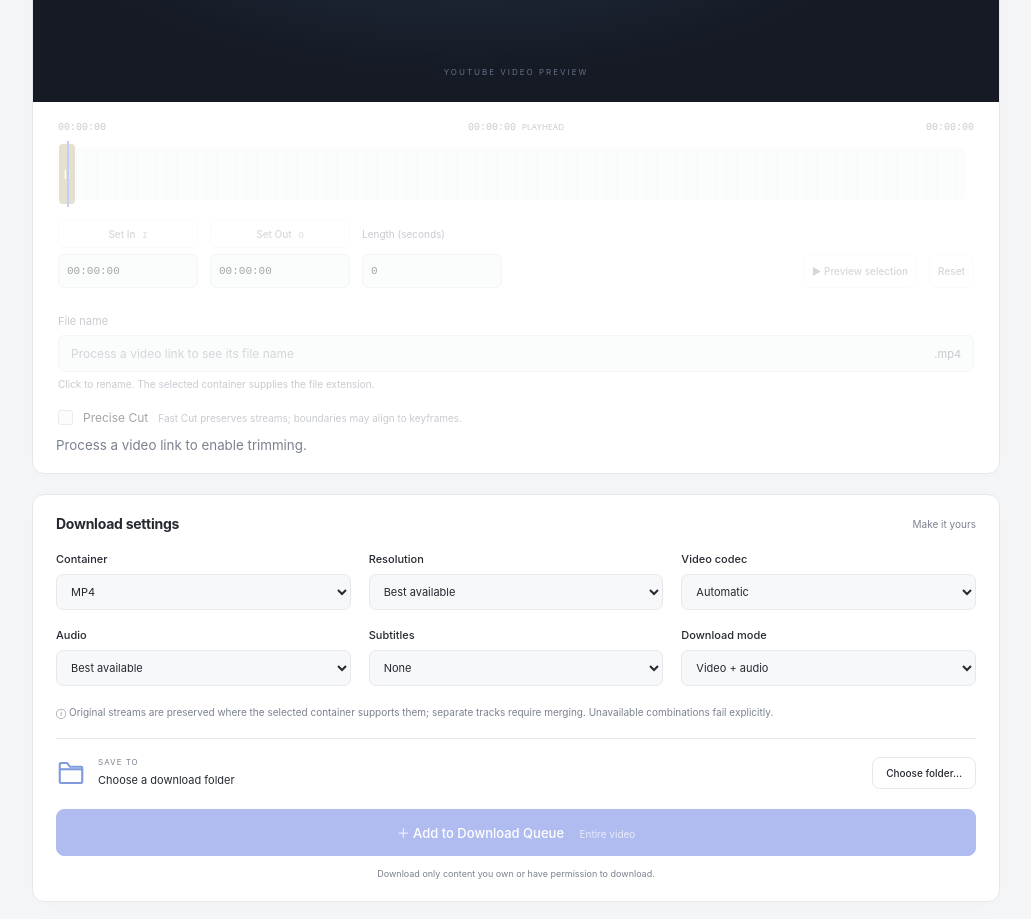
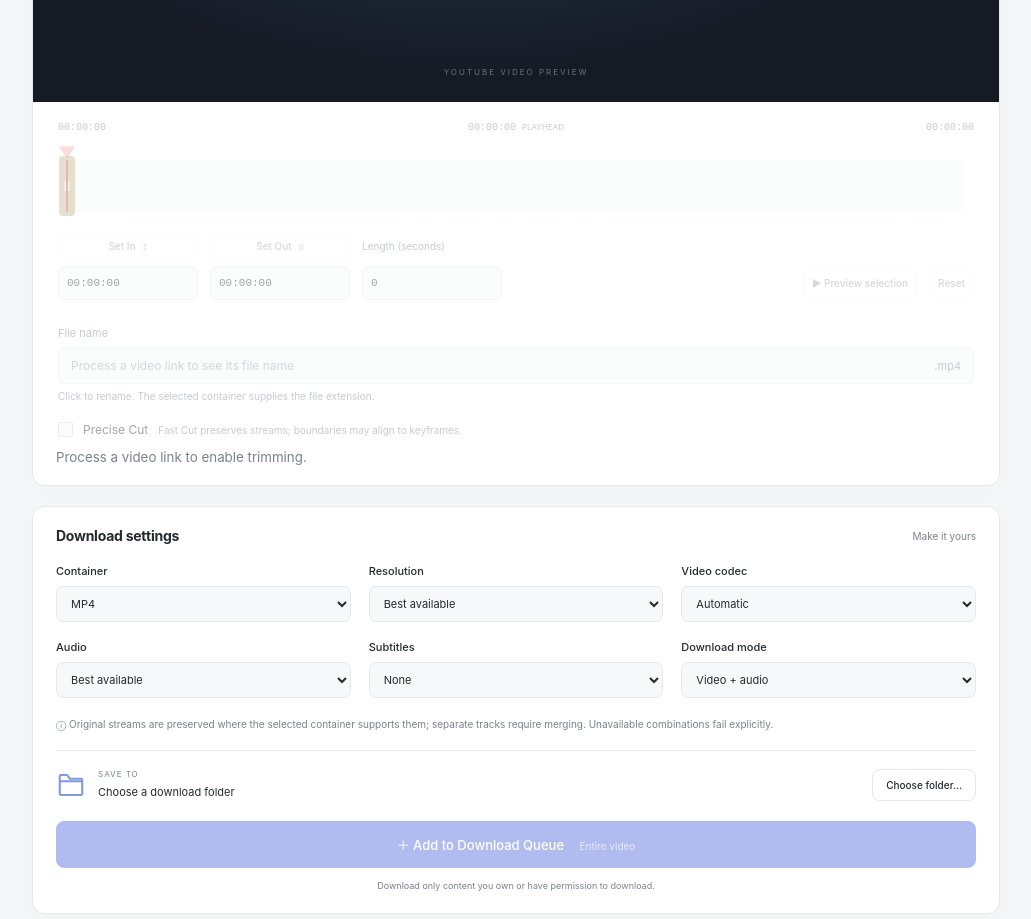
Before and after one commit to MolecularDust/TubeCutter, a React (Vite) app: page / in a window 1280 px wide. Shown: the part 960-1879 px from the top of the page, without its empty margins (124-1155 px from the left). Built offline with nearby package versions, Linux system fonts and the light colour scheme.

Commit message:
Make timeline scrubbing robust and add red triangle playhead handle

```diff
--- a/src/domain.ts
+++ b/src/domain.ts
@@ -131,3 +131,32 @@ export function isTrimmed(
     Math.round(end * 1000) !== Math.round(duration * 1000)
   );
 }
+
+export type SeekTarget = { position: number; expires: number };
+export function timelineTime(
+  clientX: number,
+  left: number,
+  width: number,
+  duration: number,
+): number {
+  if (
+    ![clientX, left, width, duration].every(Number.isFinite) ||
+    width <= 0 ||
+    duration <= 0
+  )
+    return 0;
+  return Math.max(0, Math.min(duration, ((clientX - left) / width) * duration));
+}
+export function acceptPlayerTime(
+  value: number,
+  pending: SeekTarget | null,
+  dragging: boolean,
+  now: number,
+): boolean {
+  if (!Number.isFinite(value) || value < 0 || dragging) return false;
+  return (
+    !pending ||
+    Math.abs(value - pending.position) <= 1 ||
+    now >= pending.expires
+  );
+}
--- a/src/main.tsx
+++ b/src/main.tsx
@@ -13,6 +13,9 @@ import {
   updateQueue,
   clearQueueRows,
   isTrimmed,
+  timelineTime,
+  acceptPlayerTime,
+  type SeekTarget,
   type Video,
   type Settings,
   type Job,
@@ -53,6 +56,10 @@ function App() {
     [jobs, setJobs] = useState<Job[]>([]);
   const iframe = useRef<HTMLIFrameElement>(null),
     clearedJobIds = useRef(new Set<string>()),
+    scrub = useRef<{ id: number; kind: "in" | "out" | "playhead" } | null>(
+      null,
+    ),
+    seekTarget = useRef<SeekTarget | null>(null),
     previewing = useRef<false | "seeking" | "playing">(false),
     token = useRef(crypto.randomUUID()),
     timeline = useRef<HTMLDivElement>(null);
@@ -118,6 +125,16 @@ function App() {
         return;
       const { type, value } = e.data;
       if (type === "time") {
+        if (
+          !acceptPlayerTime(
+            value,
+            seekTarget.current,
+            scrub.current?.kind === "playhead",
+            performance.now(),
+          )
+        )
+          return;
+        seekTarget.current = null;
         setTime(value);
         if (
           previewing.current === "seeking" &&
@@ -194,6 +211,8 @@ function App() {
         const v = await invoke<Video>("analyze", { url: clean });
         if (!v.duration || !Number.isFinite(v.duration))
           throw Error("This video has no finite duration.");
+        scrub.current = null;
+        seekTarget.current = null;
         setVideo(v);
         setFileName(v.title);
         setFileNameEditing(false);
@@ -251,28 +270,30 @@ function App() {
         },
       });
     });
-  function drag(e: React.PointerEvent, which: "in" | "out") {
-    e.stopPropagation();
-    e.currentTarget.setPointerCapture(e.pointerId);
-    const move = (event: PointerEvent) => {
-      const r = timeline.current!.getBoundingClientRect();
-      const n = Math.max(
-        0,
-        Math.min(
-          video!.duration,
-          ((event.clientX - r.left) / r.width) * video!.duration,
-        ),
-      );
-      if (which === "in") setStart(Math.min(n, end - 0.01));
-      else setEnd(Math.max(n, start + 0.01));
-    };
-    const stop = () => {
-      window.removeEventListener("pointermove", move);
-      window.removeEventListener("pointerup", stop);
-    };
-    window.addEventListener("pointermove", move);
-    window.addEventListener("pointerup", stop);
-  }
+  const seek = (value: number) => {
+    if (!video || !ready || busy) return;
+    const position = Math.max(0, Math.min(video.duration, value));
+    if (previewing.current) stopPreview();
+    seekTarget.current = { position, expires: performance.now() + 3000 };
+    setTime(position);
+    send("seek", position);
+  };
+  const moveTimelineControl = (
+    clientX: number,
+    kind: "in" | "out" | "playhead",
+  ) => {
+    if (!timeline.current || !video || busy) return;
+    const bounds = timeline.current.getBoundingClientRect();
+    const position = timelineTime(
+      clientX,
+      bounds.left,
+      bounds.width,
+      video.duration,
+    );
+    if (kind === "in") setStart(Math.min(position, end - 0.01));
+    else if (kind === "out") setEnd(Math.max(position, start + 0.01));
+    else seek(position);
+  };
   return (
     <div className="app">
       <header>
@@ -383,14 +404,42 @@ function App() {
               <div
                 className="timeline"
                 ref={timeline}
-                onClick={(e) => {
-                  if (e.target === e.currentTarget) {
-                    const r = e.currentTarget.getBoundingClientRect();
-                    if (!video || busy) return;
-                    if (previewing.current) stopPreview();
-                    setPreviewActive(false);
-                    send("seek", ((e.clientX - r.left) / r.width) * duration);
-                  }
+                onPointerDown={(e) => {
+                  if (!video || busy || e.button !== 0 || !e.isPrimary) return;
+                  const control = (
+                    e.target as HTMLElement
+                  ).closest<HTMLElement>("[data-timeline-control]");
+                  const kind = (control?.dataset.timelineControl ??
+                    "playhead") as "in" | "out" | "playhead";
+                  if (kind === "playhead" && !ready) return;
+                  e.preventDefault();
+                  (
+                    control ??
+                    e.currentTarget.querySelector<HTMLElement>(
+                      ".playhead-handle",
+                    )
+                  )?.focus({ preventScroll: true });
+                  e.currentTarget.setPointerCapture(e.pointerId);
+                  scrub.current = { id: e.pointerId, kind };
+                  if (!control) moveTimelineControl(e.clientX, kind);
+                }}
+                onPointerMove={(e) => {
+                  if (scrub.current?.id === e.pointerId)
+                    moveTimelineControl(e.clientX, scrub.current.kind);
+                }}
+                onPointerUp={(e) => {
+                  if (scrub.current?.id !== e.pointerId) return;
+                  const kind = scrub.current.kind;
+                  scrub.current = null;
+                  moveTimelineControl(e.clientX, kind);
+                  if (e.currentTarget.hasPointerCapture(e.pointerId))
+                    e.currentTarget.releasePointerCapture(e.pointerId);
+                }}
+                onPointerCancel={() => {
+                  scrub.current = null;
+                }}
+                onLostPointerCapture={() => {
+                  scrub.current = null;
                 }}
               >
                 <div
@@ -403,7 +452,39 @@ function App() {
                 <div
                   className="playhead"
                   style={{ left: `${(time / timelineDuration) * 100}%` }}
-                />
+                >
+                  <button
+                    className="playhead-handle"
+                    data-timeline-control="playhead"
+                    aria-label="Playhead"
+                    role="slider"
+                    aria-valuemin={0}
+                    aria-valuemax={duration}
+                    aria-valuenow={time}
+                    aria-valuetext={preciseTimestamp(time)}
+                    disabled={!ready}
+                    title="Drag to seek"
+                    onKeyDown={(e) => {
+                      if (
+                        ["ArrowLeft", "ArrowRight", "Home", "End"].includes(
+                          e.key,
+                        )
+                      ) {
+                        e.preventDefault();
+                        const delta =
+                          (e.key === "ArrowRight" ? 1 : -1) *
+                          (e.shiftKey ? 1 : 0.1);
+                        seek(
+                          e.key === "Home"
+                            ? 0
+                            : e.key === "End"
+                              ? duration
+                              : time + delta,
+                        );
+                      }
+                    }}
+                  />
+                </div>
                 {(["in", "out"] as const).map((which) => (
                   <button
                     key={which}
@@ -416,7 +497,7 @@ function App() {
                     style={{
                       left: `${((which === "in" ? start : end) / timelineDuration) * 100}%`,
                     }}
-                    onPointerDown={(e) => drag(e, which)}
+                    data-timeline-control={which}
                     onKeyDown={(e) => {
                       if (["ArrowLeft", "ArrowRight"].includes(e.key)) {
                         e.preventDefault();
@@ -482,6 +563,11 @@ function App() {
                       stopPreview();
                       return;
                     }
+                    seekTarget.current = {
+                      position: start,
+                      expires: performance.now() + 3000,
+                    };
+                    setTime(start);
                     send("seek", start);
                     previewing.current = "seeking";
                     setPreviewActive(true);
--- a/src/style.css
+++ b/src/style.css
@@ -288,7 +288,7 @@ input::placeholder {
     10px ui-monospace,
     monospace;
   color: var(--muted);
-  margin-bottom: 15px;
+  margin-bottom: 27px;
 }
 .timeline-labels small {
   font:
@@ -308,6 +308,8 @@ input::placeholder {
     var(--input);
   border-radius: 5px;
   cursor: crosshair;
+  touch-action: none;
+  user-select: none;
   margin: 0 9px 20px;
 }
 .selection {
@@ -345,13 +347,44 @@ input::placeholder {
 }
 .playhead {
   position: absolute;
-  top: -7px;
-  bottom: -7px;
+  top: 0;
+  bottom: 0;
   width: 2px;
-  background: #778cec;
+  transform: translateX(-50%);
+  background: #e44848;
   pointer-events: none;
-  z-index: 3;
+  z-index: 4;
 }
+.playhead-handle,
+.playhead-handle:hover:not(:disabled) {
+  position: absolute;
+  left: 50%;
+  top: -24px;
+  width: 24px;
+  height: 23px;
+  transform: translateX(-50%);
+  padding: 0;
+  border: 0;
+  border-radius: 3px;
+  background: transparent;
+  cursor: ew-resize;
+  pointer-events: auto;
+  touch-action: none;
+}
+.playhead-handle::before {
+  content: "";
+  position: absolute;
+  width: 16px;
+  height: 13px;
+  bottom: 0;
+  left: 4px;
+  background: #e44848;
+  clip-path: polygon(0 0, 100% 0, 50% 100%);
+}
+.playhead-handle:active:not(:disabled) {
+  transform: translateX(-50%);
+}
+
 .trim-controls {
   display: grid;
   grid-template-columns:
```
Also changed, not shown: 4 other files (tests, documents, lock files or other folders).
